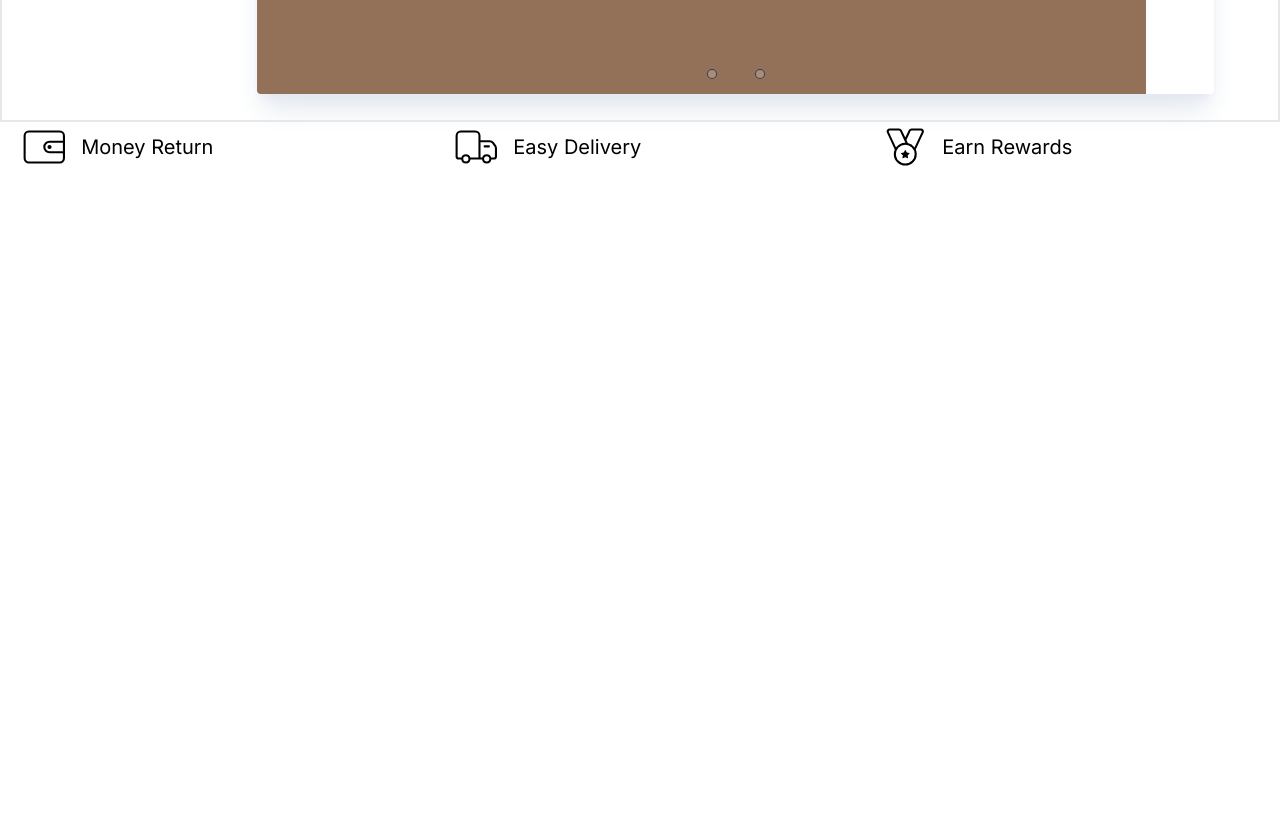
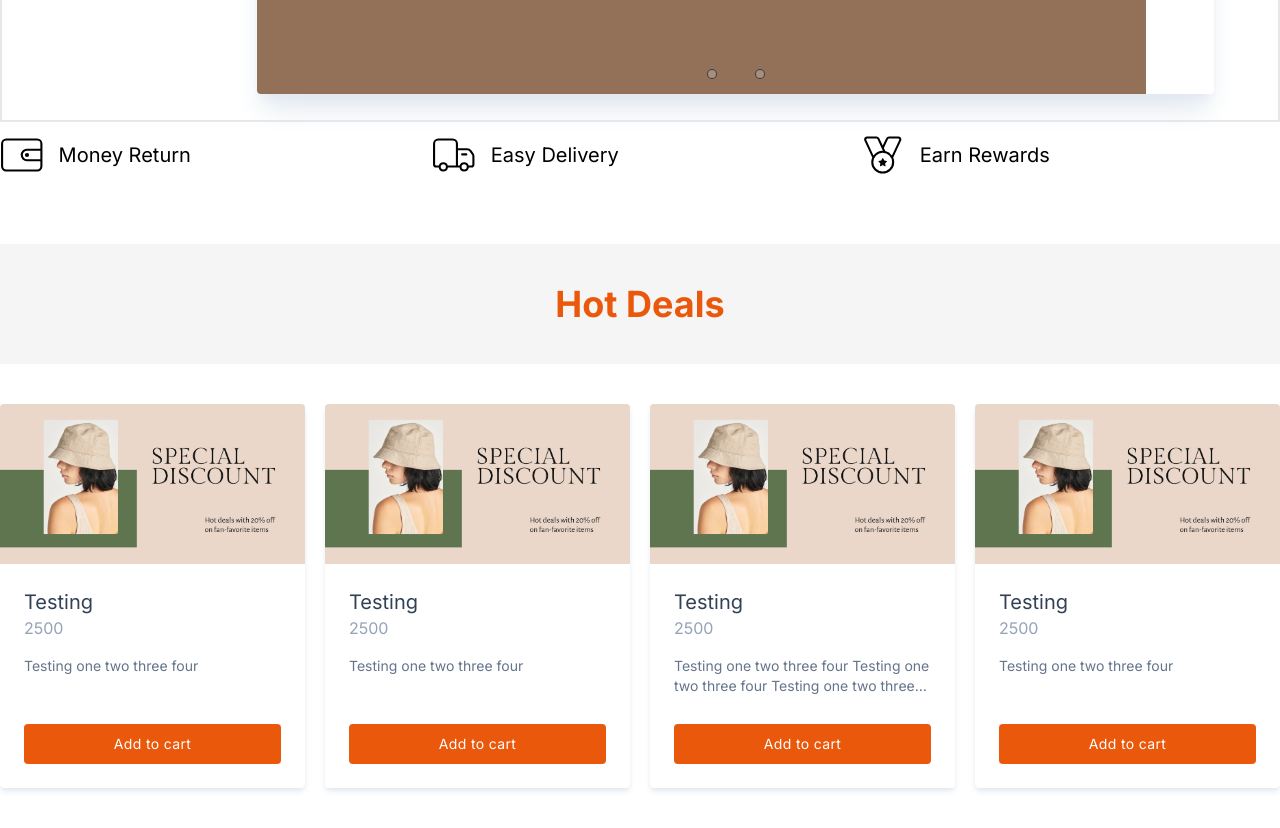
Before and after one commit to Rafiul007/ShadinShop, a React (Vite) app in the folder client/: page / in a window 1280 px wide. Shown: the part 700-1528 px from the top of the page. Before the commit the page ends 872 px from the top, so only its background shows below. Built offline with nearby package versions, Linux system fonts and the light colour scheme.

Commit message:
UI: Product Card, Hot Deals sections done

```diff
--- a/client/package.json
+++ b/client/package.json
@@ -13,6 +13,7 @@
     "@glidejs/glide": "^3.6.2",
     "@heroicons/react": "^2.1.4",
     "@reduxjs/toolkit": "^2.2.6",
+    "@tailwindcss/line-clamp": "^0.4.4",
     "react": "^18.3.1",
     "react-dom": "^18.3.1",
     "react-icons": "^5.2.1",
--- a/client/src/Pages/HomePage.jsx
+++ b/client/src/Pages/HomePage.jsx
@@ -2,6 +2,8 @@ import HeroSlider from "../components/HeroSlider";
 import { IoIosList } from "react-icons/io";
 import topCategories from '../assets/banner/topCategory';
 import InfinitySlider from '../components/InfinitySlider';
+import ProductCard from '../components/ProductCard';
+import banner from "../assets/banner/banner1.jpg";
 function HomePage() {
   return (
     <div>
@@ -22,10 +24,21 @@ function HomePage() {
           <HeroSlider />
         </div>
       </section>
-      <section className='w-full overflow-hidden'>
+      <section className='w-full overflow-hidden mb-16 mt-2'>
         <InfinitySlider />
       </section>
+      <section className="w-full flex flex-col gap-10 mb-10">
+        <div className="w-full h-1/2 bg-tertiary">
+          <h1 className="text-center text-4xl text-primary font-bold py-10">Hot Deals</h1>
+        </div>
+        <div className="w-full grid grid-cols-4 gap-5 max-width">
+          <ProductCard image={banner} title={"Testing"} description={"Testing one two three four"} price={2500}/>
+          <ProductCard image={banner} title={"Testing"} description={"Testing one two three four"} price={2500}/>
+          <ProductCard image={banner} title={"Testing"} description={"Testing one two three four Testing one two three four Testing one two three four"} price={2500}/>
+          <ProductCard image={banner} title={"Testing"} description={"Testing one two three four"} price={2500}/>
 
+        </div>
+      </section>
     </div>
   );
 }
--- a/client/src/components/ProductCard.jsx
+++ b/client/src/components/ProductCard.jsx
@@ -1,36 +1,26 @@
 export default function ProductCard({ image, title, description, price }) {
   return (
-            <>
-                  {/*<!-- Component: E-commerce card --> */}
-                  <div className="overflow-hidden rounded bg-white text-slate-500 shadow-md shadow-slate-200">
-                        {/*  <!-- Image --> */}
-                        <figure>
-                              <img
-                                    src={ image }
-                                    alt="card image"
-                                    className="aspect-video w-full"
-                              />
+    <div className="flex flex-col overflow-hidden rounded bg-white text-slate-500 shadow-md shadow-slate-200 w-full h-96">
+      {/* Image */}
+      <figure className="flex-shrink-0 w-full h-40 overflow-hidden">
+        <img src={image} alt="card image" className="w-full h-full object-cover" />
       </figure>
-                        {/*  <!-- Body--> */}
-                        <div className="p-6">
+      {/* Body */}
+      <div className="flex flex-col p-6 flex-1">
         <header className="mb-4">
-                                    <h3 className="text-xl font-medium text-slate-700">
-                                          { title }
-                                    </h3>
-                                    <p className=" text-slate-400"> $8.99</p>
+          <h3 className="text-xl font-medium text-slate-700 truncate">{title}</h3>
+          <p className="text-slate-400">{price}</p>
         </header>
-                              <p>
-                                    { description }
+        <p className="text-sm text-slate-500 line-clamp-2 flex-1">
+          {description}
         </p>
       </div>
-                        {/*  <!-- Action base sized basic button --> */}
+      {/* Action Button */}
       <div className="flex justify-end p-6 pt-0">
-                              <button className="inline-flex h-10 w-full items-center justify-center gap-2 whitespace-nowrap rounded bg-emerald-500 px-5 text-sm font-medium tracking-wide text-white transition duration-300 hover:bg-emerald-600 focus:bg-emerald-700 focus-visible:outline-none disabled:cursor-not-allowed disabled:border-emerald-300 disabled:bg-emerald-300 disabled:shadow-none">
+        <button className="inline-flex h-10 w-full items-center justify-center gap-2 whitespace-nowrap rounded bg-primary px-5 text-sm font-medium tracking-wide text-white transition duration-300 hover:bg-orange-500 focus:bg-orange-500 focus-visible:outline-none disabled:cursor-not-allowed disabled:border-emerald-300 disabled:bg-emerald-300 disabled:shadow-none">
           <span>Add to cart</span>
         </button>
       </div>
     </div>
-                  {/*<!-- End E-commerce card --> */}
-            </>
-      )
+  );
 }
--- a/client/tailwind.config.js
+++ b/client/tailwind.config.js
@@ -13,5 +13,7 @@ module.exports = {
       }
     },
   },
-  plugins: [],
+  plugins: [
+    require('@tailwindcss/line-clamp')
+  ],
 }
```
Also changed, not shown: 1 other file (tests, documents, lock files or other folders). Lines whose indentation alone changed are shown as unchanged.
